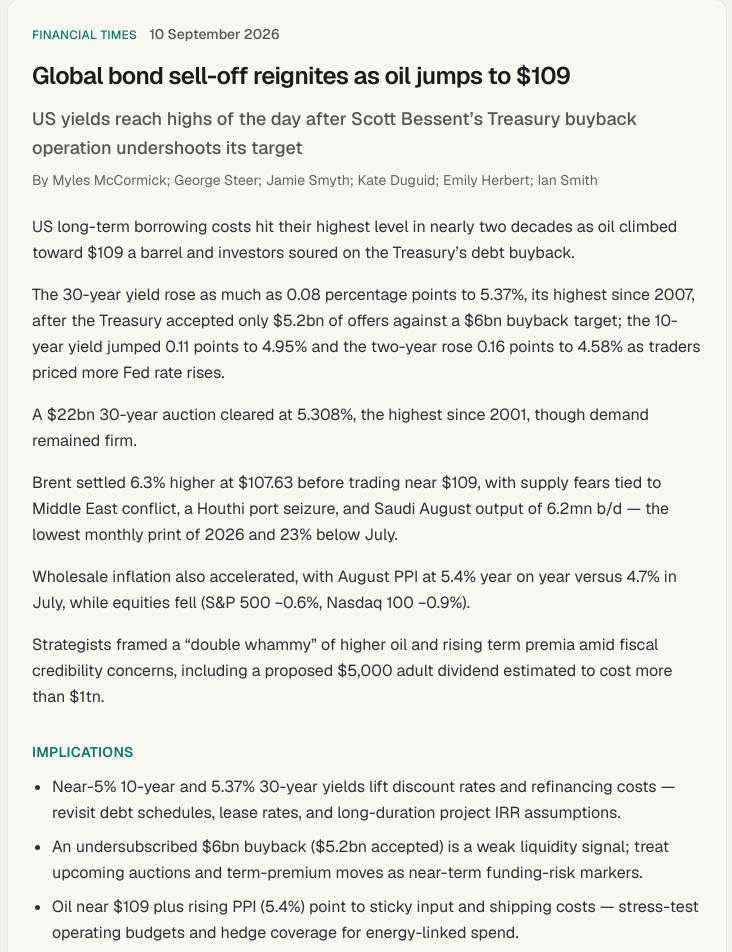
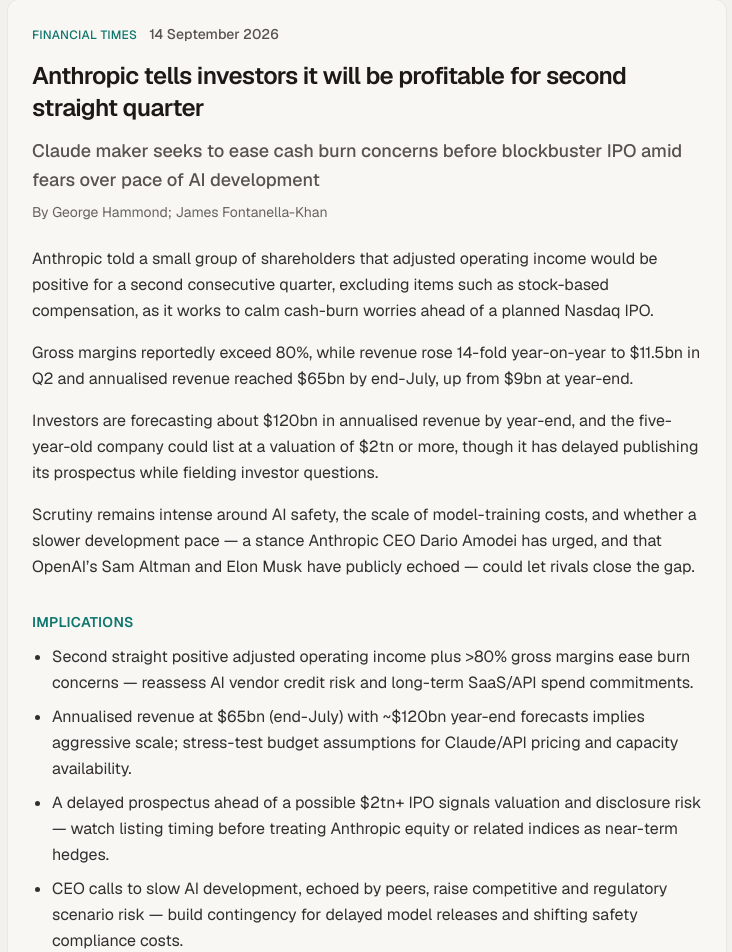
Before and after one commit to kongckk/personal-site, a Next.js app: page / in a window 1280 px wide. Shown: the part 1600-2552 px from the top of the page, without its empty margins (273-1005 px from the left). Built offline with nearby package versions, Linux system fonts and the light colour scheme.

Commit message:
Refresh FT top story for Ops & Finance daily brief

```diff
--- a/src/content/ftTopStory.ts
+++ b/src/content/ftTopStory.ts
@@ -2,20 +2,19 @@
   heading: "FT top story",
   source: "Financial Times",
   headline:
-    "Global bond sell-off reignites as oil jumps to $109",
+    "Anthropic tells investors it will be profitable for second straight quarter",
   standfirst:
-    "US yields reach highs of the day after Scott Bessent’s Treasury buyback operation undershoots its target",
-  authors:
-    "Myles McCormick; George Steer; Jamie Smyth; Kate Duguid; Emily Herbert; Ian Smith",
-  dateLabel: "10 September 2026",
-  url: "https://www.ft.com/content/49e8c693-0064-4ef9-917f-5f2be97458fc",
+    "Claude maker seeks to ease cash burn concerns before blockbuster IPO amid fears over pace of AI development",
+  authors: "George Hammond; James Fontanella-Khan",
+  dateLabel: "14 September 2026",
+  url: "https://www.ft.com/content/4564e6a5-69e9-40a6-bf0f-a888f2f4f002",
   summary:
-    "US long-term borrowing costs hit their highest level in nearly two decades as oil climbed toward $109 a barrel and investors soured on the Treasury’s debt buyback. The 30-year yield rose as much as 0.08 percentage points to 5.37%, its highest since 2007, after the Treasury accepted only $5.2bn of offers against a $6bn buyback target; the 10-year yield jumped 0.11 points to 4.95% and the two-year rose 0.16 points to 4.58% as traders priced more Fed rate rises. A $22bn 30-year auction cleared at 5.308%, the highest since 2001, though demand remained firm. Brent settled 6.3% higher at $107.63 before trading near $109, with supply fears tied to Middle East conflict, a Houthi port seizure, and Saudi August output of 6.2mn b/d — the lowest monthly print of 2026 and 23% below July. Wholesale inflation also accelerated, with August PPI at 5.4% year on year versus 4.7% in July, while equities fell (S&P 500 −0.6%, Nasdaq 100 −0.9%). Strategists framed a “double whammy” of higher oil and rising term premia amid fiscal credibility concerns, including a proposed $5,000 adult dividend estimated to cost more than $1tn.",
+    "Anthropic told a small group of shareholders that adjusted operating income would be positive for a second consecutive quarter, excluding items such as stock-based compensation, as it works to calm cash-burn worries ahead of a planned Nasdaq IPO. Gross margins reportedly exceed 80%, while revenue rose 14-fold year-on-year to $11.5bn in Q2 and annualised revenue reached $65bn by end-July, up from $9bn at year-end. Investors are forecasting about $120bn in annualised revenue by year-end, and the five-year-old company could list at a valuation of $2tn or more, though it has delayed publishing its prospectus while fielding investor questions. Scrutiny remains intense around AI safety, the scale of model-training costs, and whether a slower development pace — a stance Anthropic CEO Dario Amodei has urged, and that OpenAI’s Sam Altman and Elon Musk have publicly echoed — could let rivals close the gap.",
   implications: [
-    "Near-5% 10-year and 5.37% 30-year yields lift discount rates and refinancing costs — revisit debt schedules, lease rates, and long-duration project IRR assumptions.",
-    "An undersubscribed $6bn buyback ($5.2bn accepted) is a weak liquidity signal; treat upcoming auctions and term-premium moves as near-term funding-risk markers.",
-    "Oil near $109 plus rising PPI (5.4%) point to sticky input and shipping costs — stress-test operating budgets and hedge coverage for energy-linked spend.",
-    "Fiscal headlines (>$1tn dividend proposal) and higher rate-rise odds argue for tighter WACC scenarios and closer monitoring of credit spreads and equity beta.",
+    "Second straight positive adjusted operating income plus >80% gross margins ease burn concerns — reassess AI vendor credit risk and long-term SaaS/API spend commitments.",
+    "Annualised revenue at $65bn (end-July) with ~$120bn year-end forecasts implies aggressive scale; stress-test budget assumptions for Claude/API pricing and capacity availability.",
+    "A delayed prospectus ahead of a possible $2tn+ IPO signals valuation and disclosure risk — watch listing timing before treating Anthropic equity or related indices as near-term hedges.",
+    "CEO calls to slow AI development, echoed by peers, raise competitive and regulatory scenario risk — build contingency for delayed model releases and shifting safety compliance costs.",
   ],
 } as const;
 
```
